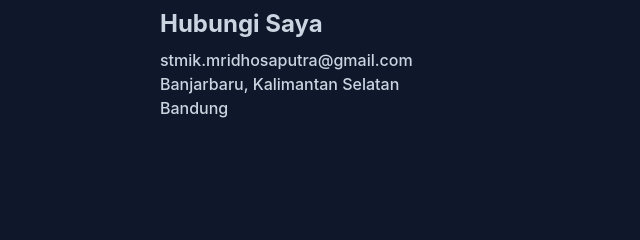
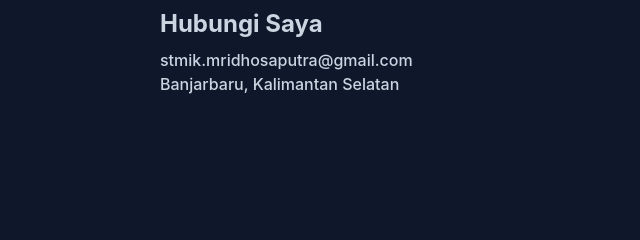
Before and after one commit to dhobae/portfolio-html-tailwind, a website: page index.html in a window 1280 px wide. Shown: the part 5645-5885 px from the top of the page, 0-640 px from the left. Drawn offline with Linux system fonts and the light colour scheme.

Commit message:
'lupa hapus bandung'

```diff
--- a/index.html
+++ b/index.html
@@ -1253,7 +1253,6 @@
             <h3 class="mb-2 text-2xl font-bold">Hubungi Saya</h3>
             <p>stmik.mridhosaputra@gmail.com</p>
             <p>Banjarbaru, Kalimantan Selatan</p>
-            <p>Bandung</p>
           </div>
           <div class="mb-12 px-4">
             <h3 class="mb-5 text-xl font-semibold text-white">Tautan</h3>
```
